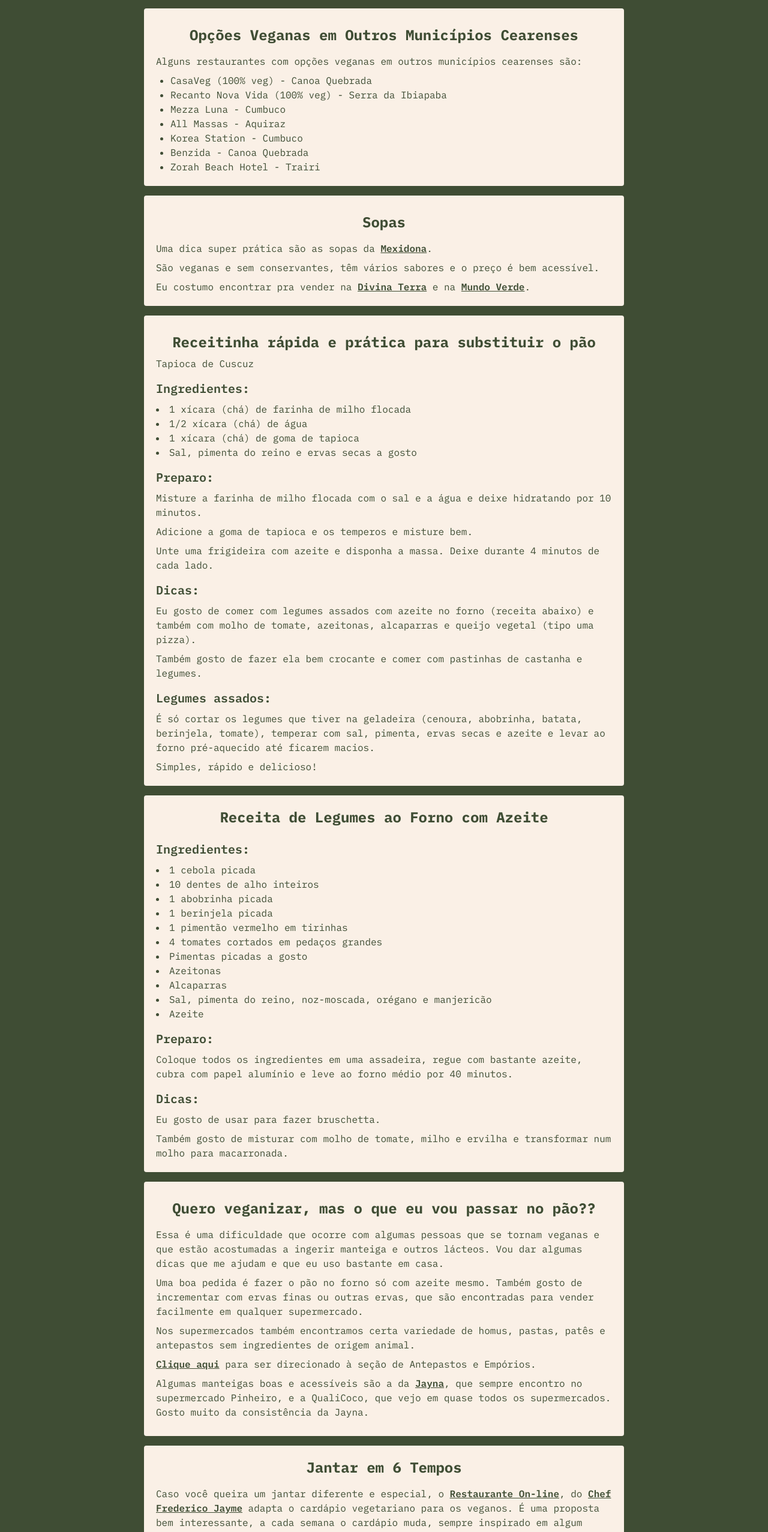
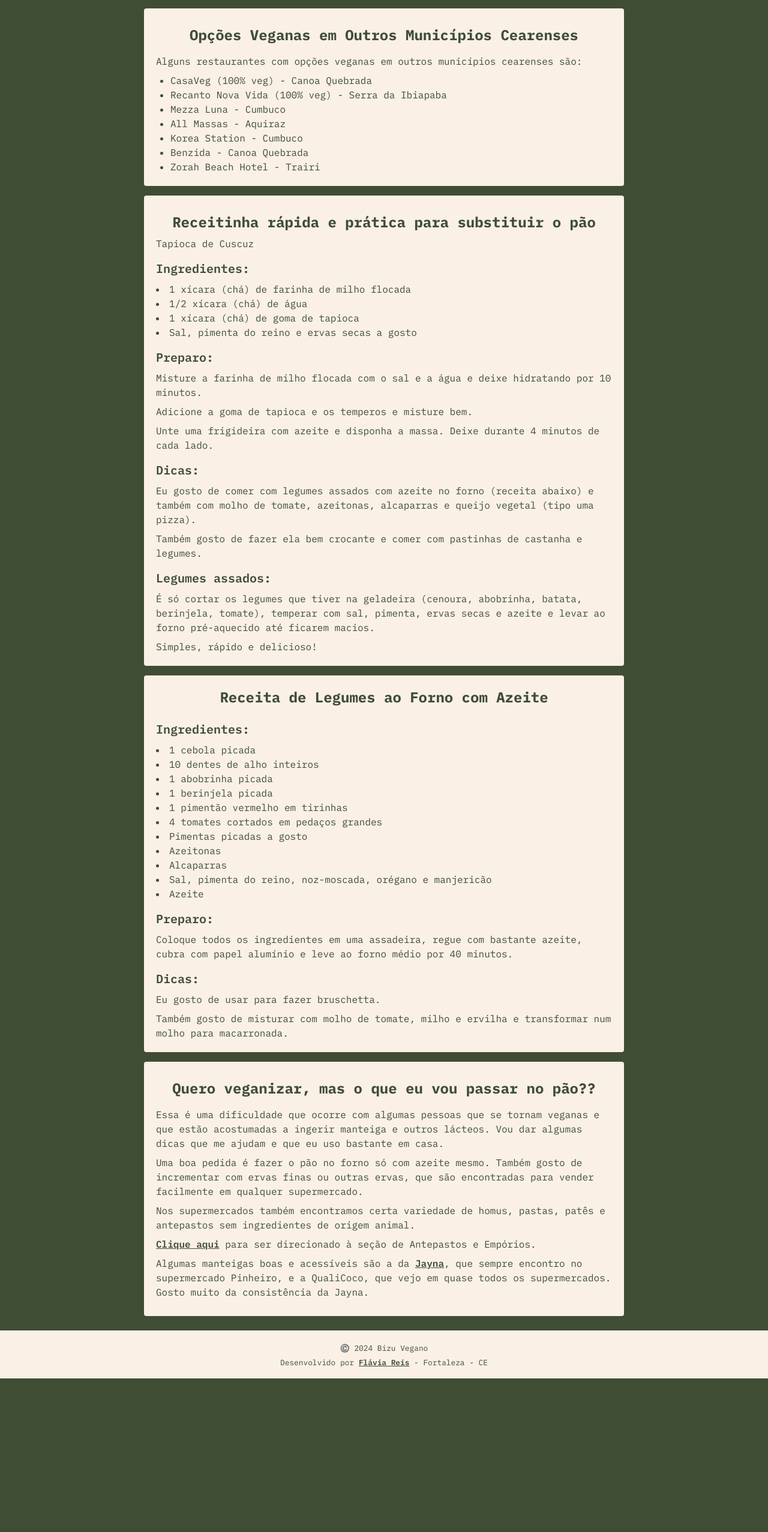
Before and after one commit to flaviare1s/bizu-vegano, a React (Vite) app: page /dicas in a window 1280 px wide. Shown: the part 234-2788 px from the top of the page at 60% size. After the commit the page ends 2532 px from the top, so only its background shows below. Built offline with nearby package versions, Linux system fonts and the light colour scheme; no server answers; the database is empty; a web font is replaced by a local one.

Commit message:
Atualiza seção de dicas

```diff
--- a/src/components/DicasPraticas.jsx
+++ b/src/components/DicasPraticas.jsx
@@ -1,11 +1,9 @@
-import { DicaJantarSeisTempos } from "./DicaJantarSeisTempos"
 import { DicaManteiga } from "./DicaManteiga"
 
 export const DicasPraticas = () => {
   return (
     <section className="flex flex-col gap-4">
       <DicaManteiga />
-      <DicaJantarSeisTempos />
     </section>
   )
 }
--- a/src/pages/Dicas.jsx
+++ b/src/pages/Dicas.jsx
@@ -1,6 +1,5 @@
 import { OutrosMunicipiosCearenses } from "../components/OutrosMunicipiosCearenses"
 import { Receitas } from "../components/Receitas"
-import { Sopas } from "../components/Sopas"
 import { DicasPraticas } from "../components/DicasPraticas"
 import { DicasPorCategoria } from "../components/DicasPorCategoria"
 
@@ -10,7 +9,6 @@
       <section className="flex flex-col gap-4">
         <DicasPorCategoria />
         <OutrosMunicipiosCearenses />
-        <Sopas />
       </section>
       <section className="flex flex-col gap-4 mt-4">
         <Receitas />
```
